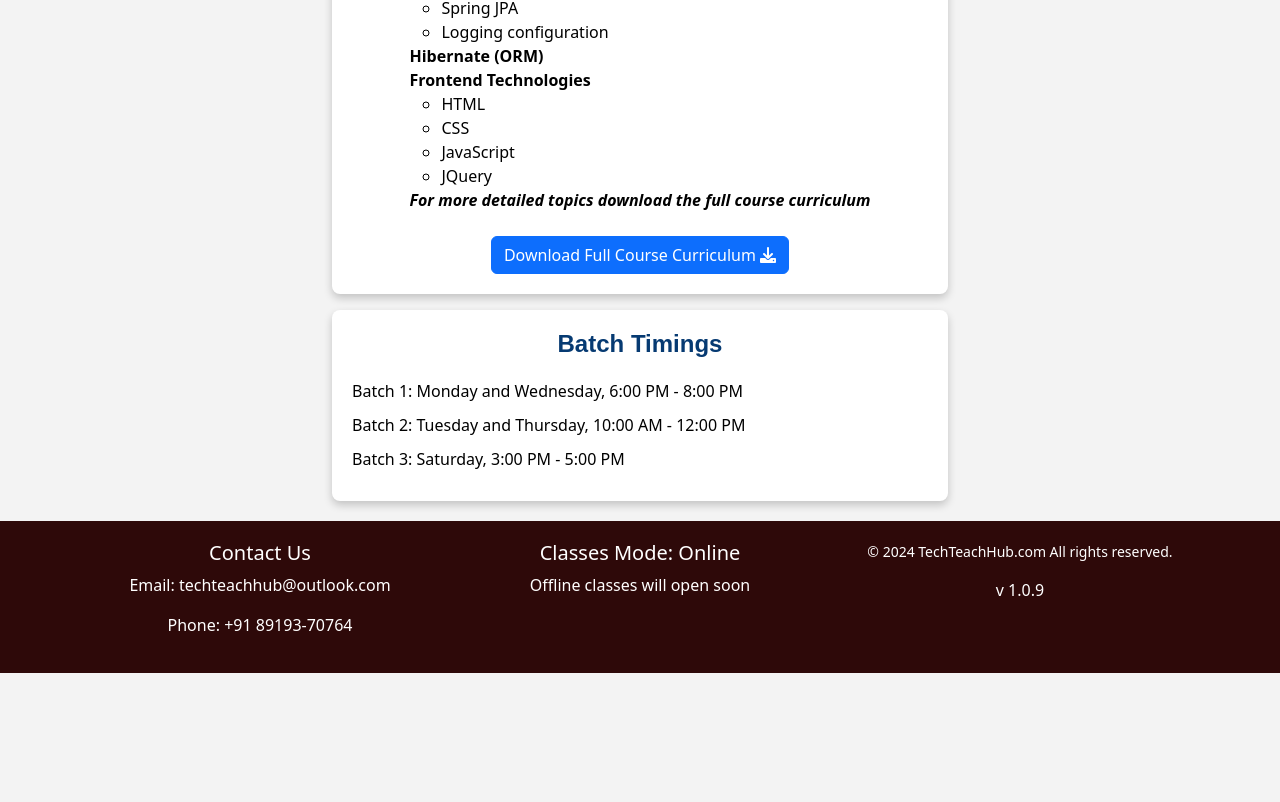
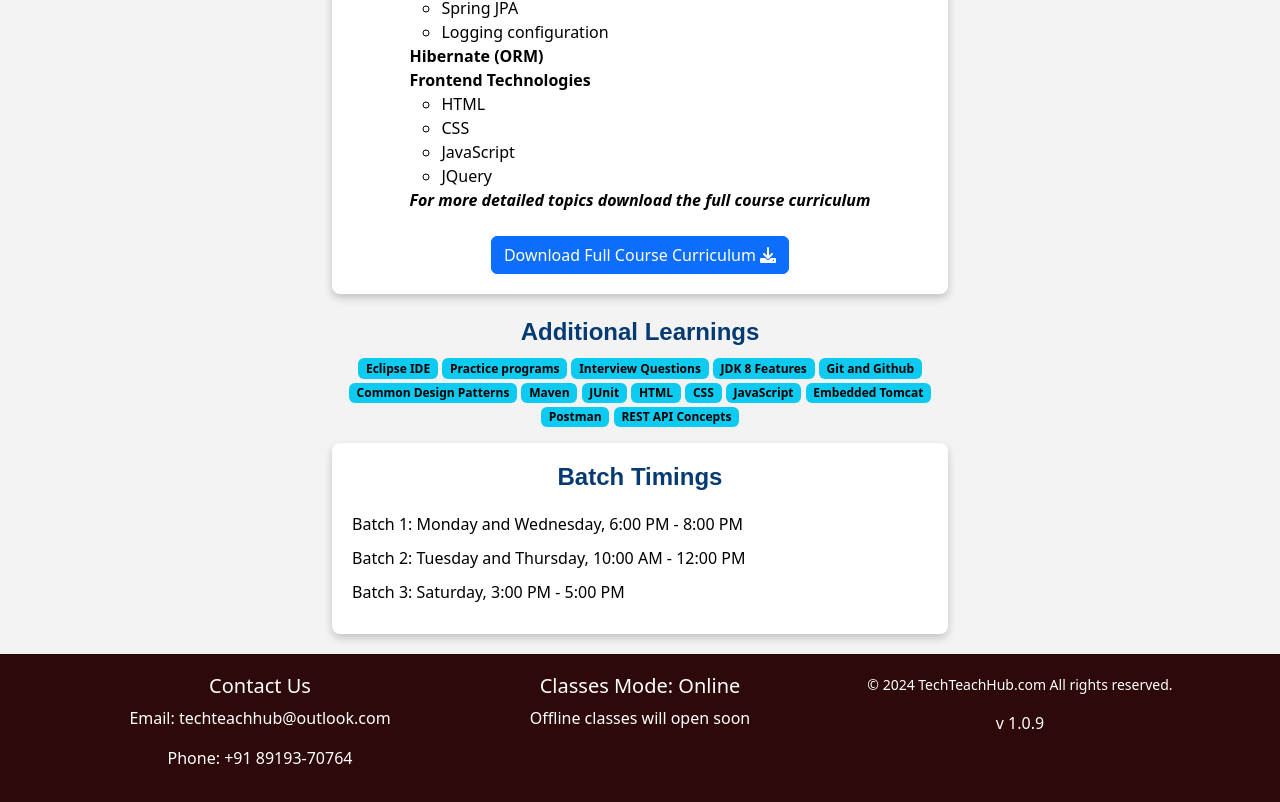
Before and after one commit to RamMohan222/app.github.io, a website: page java-full-stack.html in a window 1280 px wide. Shown: the part 987-1789 px from the top of the page. Before the commit the page ends 1660 px from the top, so only its background shows below. Drawn offline with nearby package versions, Linux system fonts and the light colour scheme; a script that the page names is missing.

Commit message:
Additional learnings added

```diff
--- a/java-full-stack.html
+++ b/java-full-stack.html
@@ -159,6 +159,24 @@
                         </div>
                     </div>
 
+                    <h2 class="text-center mt-4 tth-card-title">Additional Learnings</h2>
+                    <div class="text-center mt-2">
+                        <span class="badge text-bg-info">Eclipse IDE</span>
+                        <span class="badge text-bg-info">Practice programs</span>
+                        <span class="badge text-bg-info">Interview Questions</span>
+                        <span class="badge text-bg-info">JDK 8 Features</span>
+                        <span class="badge text-bg-info">Git and Github</span>
+                        <span class="badge text-bg-info">Common Design Patterns</span>
+                        <span class="badge text-bg-info">Maven</span>
+                        <span class="badge text-bg-info">JUnit</span>
+                        <span class="badge text-bg-info">HTML</span>
+                        <span class="badge text-bg-info">CSS</span>
+                        <span class="badge text-bg-info">JavaScript</span>
+                        <span class="badge text-bg-info">Embedded Tomcat</span>
+                        <span class="badge text-bg-info">Postman</span>
+                        <span class="badge text-bg-info">REST API Concepts</span>
+                    </div>
+
                     <div class="card tth-card batch-timings-card mt-3">
                         <h2 class="tth-card-title">Batch Timings</h2>
                         <ul class="batch-timings">
```
